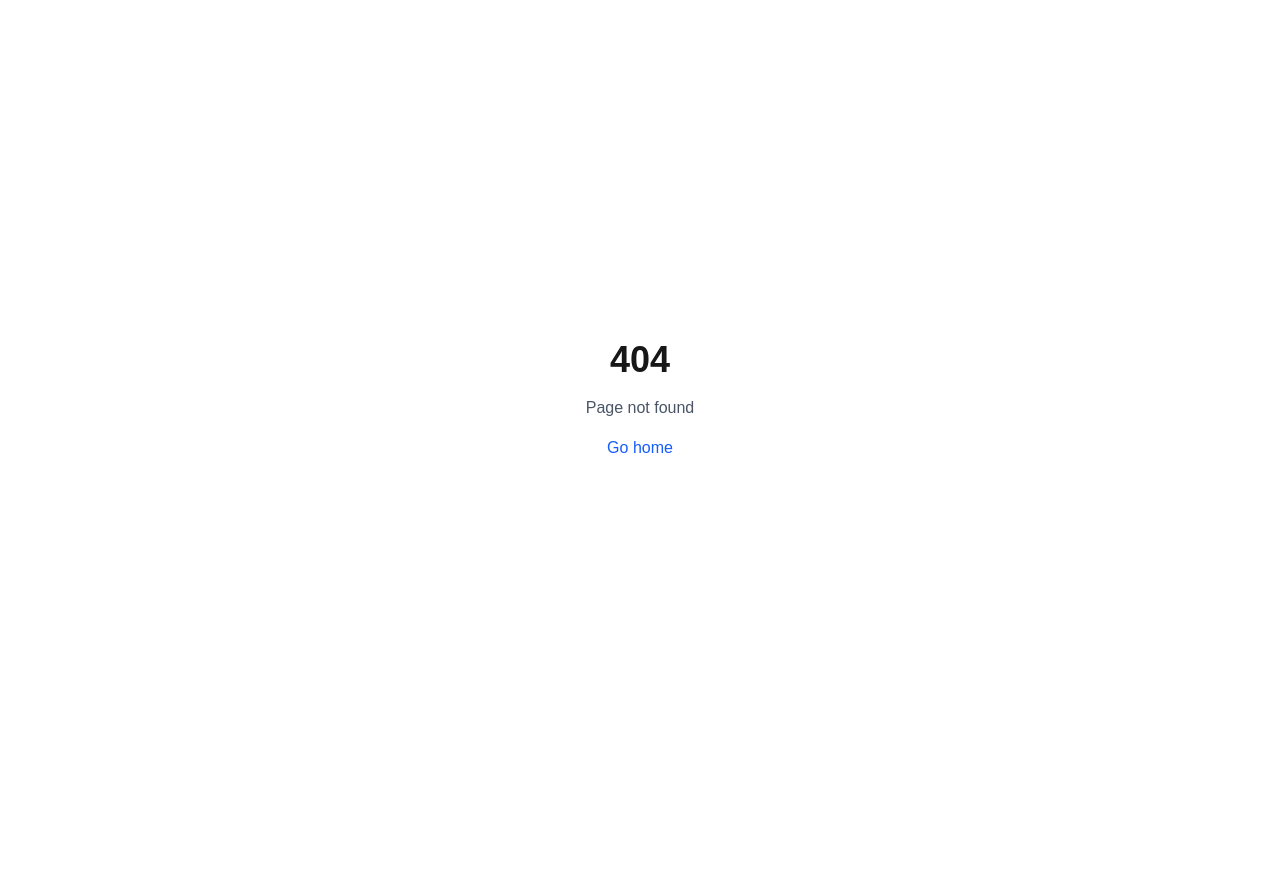
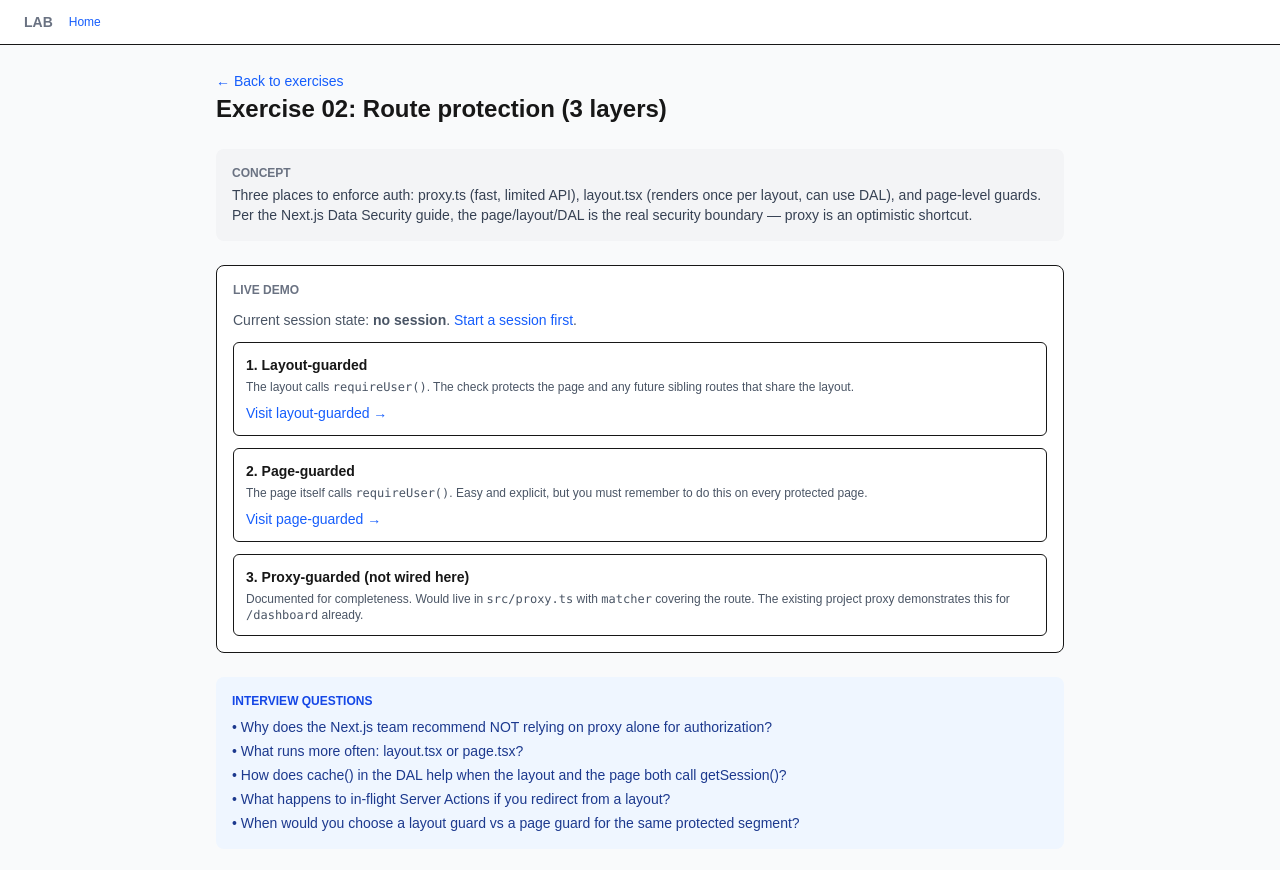
Before and after one commit to nguyentrongnam98/practice-nextjs, a Next.js app: page /lab/auth-rbac/02-protection in a window 1280 px wide. Before the commit this address had no page. Shown: the top 870 px of the page. Before the commit the page ends 800 px from the top, so only its background shows below. Built offline with nearby package versions, Linux system fonts and the light colour scheme; no server answers.

Commit message:
feat(lab/auth-rbac): add 02-protection exercise

```diff
--- /dev/null
+++ b/src/app/lab/auth-rbac/02-protection/layout-guarded/layout.tsx
@@ -0,0 +1,12 @@
+import { requireUser } from '../../_dal/auth'
+
+export default async function LayoutGuarded({ children }: { children: React.ReactNode }) {
+  // Throws-on-redirect; downstream renders only if session exists.
+  await requireUser()
+  return (
+    <div className="rounded-md border-2 border-blue-300 bg-blue-50 p-4">
+      <p className="mb-3 text-xs font-semibold text-blue-700">[LAYOUT GUARD]</p>
+      {children}
+    </div>
+  )
+}
--- /dev/null
+++ b/src/app/lab/auth-rbac/02-protection/layout-guarded/page.tsx
@@ -0,0 +1,17 @@
+import { getSession } from '../../_dal/session'
+
+export default async function LayoutGuardedPage() {
+  const session = await getSession()
+  return (
+    <div className="text-sm">
+      <p>
+        ✓ You see this only because the layout guard let you in. Hello,{' '}
+        <strong>{session!.user.name}</strong>.
+      </p>
+      <p className="mt-2 text-xs text-gray-500">
+        Note: the layout already called <code>getSession()</code>; this page calls it again. Thanks to{' '}
+        <code>cache()</code>, both calls share the same result within this request.
+      </p>
+    </div>
+  )
+}
--- /dev/null
+++ b/src/app/lab/auth-rbac/02-protection/page-guarded/page.tsx
@@ -0,0 +1,17 @@
+import { requireUser } from '../../_dal/auth'
+
+export default async function PageGuarded() {
+  const session = await requireUser()
+  return (
+    <div className="rounded-md border-2 border-emerald-300 bg-emerald-50 p-4 text-sm">
+      <p className="mb-3 text-xs font-semibold text-emerald-700">[PAGE GUARD]</p>
+      <p>
+        ✓ Authenticated as <strong>{session.user.name}</strong> ({session.user.role}).
+      </p>
+      <p className="mt-2 text-xs text-gray-500">
+        The page itself enforces auth. If you sign out and revisit this URL, you&apos;ll be redirected
+        back to <code>/lab/auth-rbac/01-session</code>.
+      </p>
+    </div>
+  )
+}
--- /dev/null
+++ b/src/app/lab/auth-rbac/02-protection/page.tsx
@@ -0,0 +1,72 @@
+import Link from 'next/link'
+import { ExerciseLayout } from '@/app/lab/rsc/_components/ExerciseLayout'
+import { getSession } from '../_dal/session'
+
+export default async function ProtectionIntro() {
+  const session = await getSession()
+
+  return (
+    <ExerciseLayout
+      number="02"
+      title="Route protection (3 layers)"
+      concept="Three places to enforce auth: proxy.ts (fast, limited API), layout.tsx (renders once per layout, can use DAL), and page-level guards. Per the Next.js Data Security guide, the page/layout/DAL is the real security boundary — proxy is an optimistic shortcut."
+      questions={[
+        'Why does the Next.js team recommend NOT relying on proxy alone for authorization?',
+        'What runs more often: layout.tsx or page.tsx?',
+        'How does cache() in the DAL help when the layout and the page both call getSession()?',
+        'What happens to in-flight Server Actions if you redirect from a layout?',
+        'When would you choose a layout guard vs a page guard for the same protected segment?',
+      ]}
+    >
+      <p className="mb-3 text-sm text-gray-600">
+        Current session state: <strong>{session ? `signed in as ${session.user.role}` : 'no session'}</strong>.
+        {!session && (
+          <>
+            {' '}
+            <Link href="/lab/auth-rbac/01-session" className="text-blue-600 hover:underline">
+              Start a session first
+            </Link>
+            .
+          </>
+        )}
+      </p>
+
+      <ol className="space-y-3 text-sm">
+        <li className="rounded-md border bg-white p-3">
+          <h3 className="font-semibold">1. Layout-guarded</h3>
+          <p className="mt-1 text-xs text-gray-600">
+            The layout calls <code>requireUser()</code>. The check protects the page and any future
+            sibling routes that share the layout.
+          </p>
+          <Link
+            href="/lab/auth-rbac/02-protection/layout-guarded"
+            className="mt-2 inline-block text-blue-600 hover:underline"
+          >
+            Visit layout-guarded →
+          </Link>
+        </li>
+        <li className="rounded-md border bg-white p-3">
+          <h3 className="font-semibold">2. Page-guarded</h3>
+          <p className="mt-1 text-xs text-gray-600">
+            The page itself calls <code>requireUser()</code>. Easy and explicit, but you must remember to
+            do this on every protected page.
+          </p>
+          <Link
+            href="/lab/auth-rbac/02-protection/page-guarded"
+            className="mt-2 inline-block text-blue-600 hover:underline"
+          >
+            Visit page-guarded →
+          </Link>
+        </li>
+        <li className="rounded-md border bg-white p-3">
+          <h3 className="font-semibold">3. Proxy-guarded (not wired here)</h3>
+          <p className="mt-1 text-xs text-gray-600">
+            Documented for completeness. Would live in <code>src/proxy.ts</code> with{' '}
+            <code>matcher</code> covering the route. The existing project proxy demonstrates this for{' '}
+            <code>/dashboard</code> already.
+          </p>
+        </li>
+      </ol>
+    </ExerciseLayout>
+  )
+}
```
